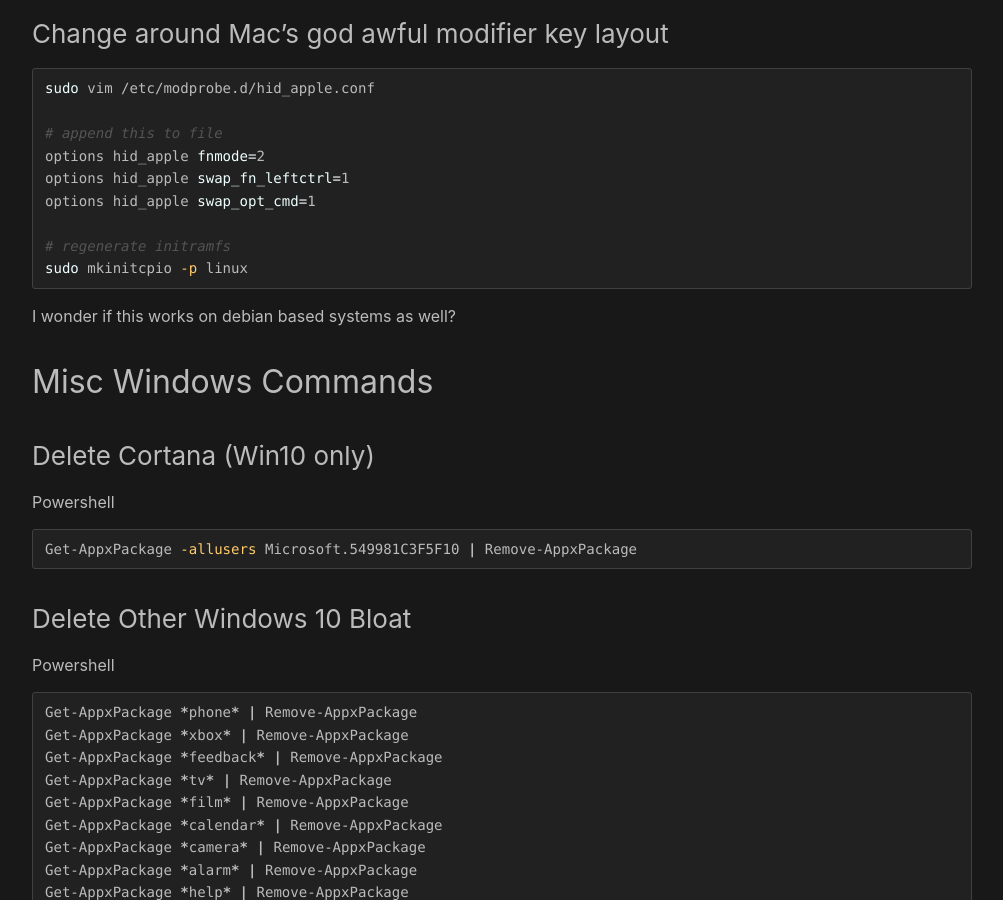
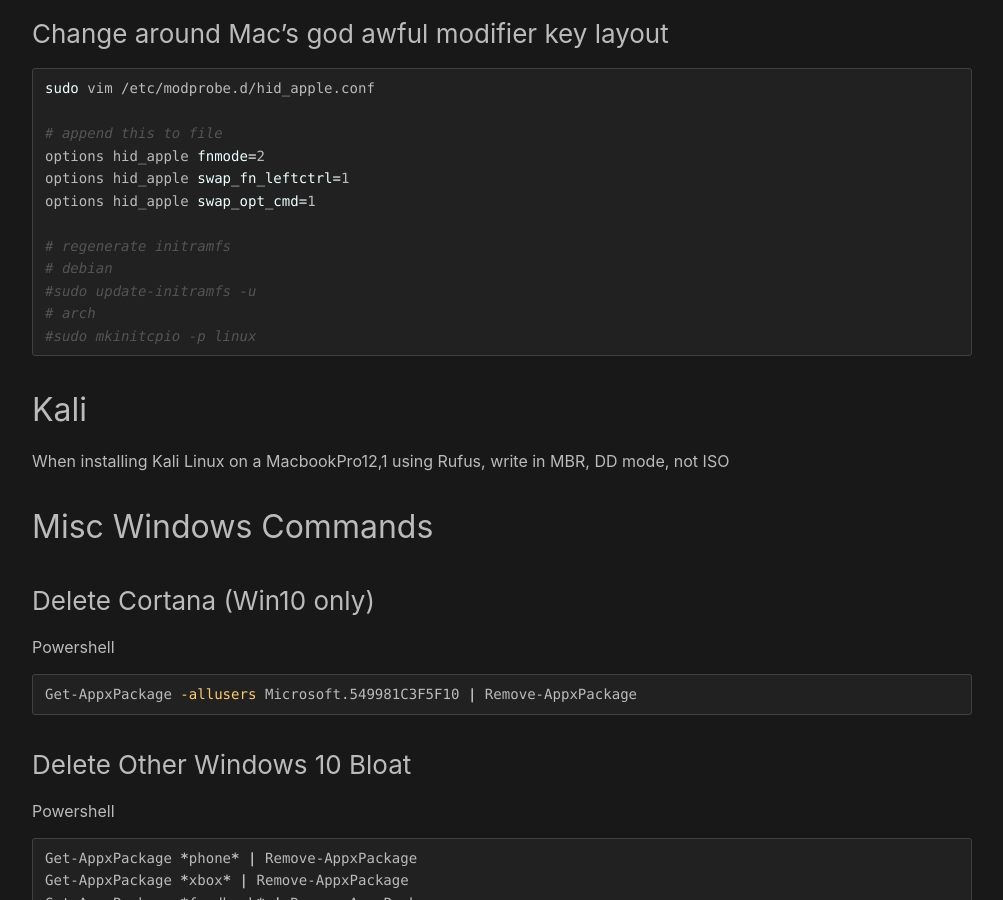
Before and after one commit to Cubie87/cubie87.github.io, a Jekyll site: the page built from posts/shell.md, in a window 1280 px wide and 900 px high, scrolled down 2384 px. Shown: the whole window, without its empty margins (138-1141 px from the left). Built offline with Jekyll 4.4.1, drawn with Linux system fonts in a browser that asks for light colours; our own code applies the rules of GitHub Pages for plain Markdown files.

Commit message:
mac keyboard layout for debian added

````diff
--- a/posts/shell.md
+++ b/posts/shell.md
@@ -116,9 +116,15 @@
 options hid_apple swap_opt_cmd=1
 
 # regenerate initramfs
-sudo mkinitcpio -p linux
+# debian
+#sudo update-initramfs -u
+# arch
+#sudo mkinitcpio -p linux
 ```
-I wonder if this works on debian based systems as well?
+
+## Kali
+
+When installing Kali Linux on a MacbookPro12,1 using Rufus, write in MBR, DD mode, not ISO
 
 ## Misc Windows Commands
 
````
